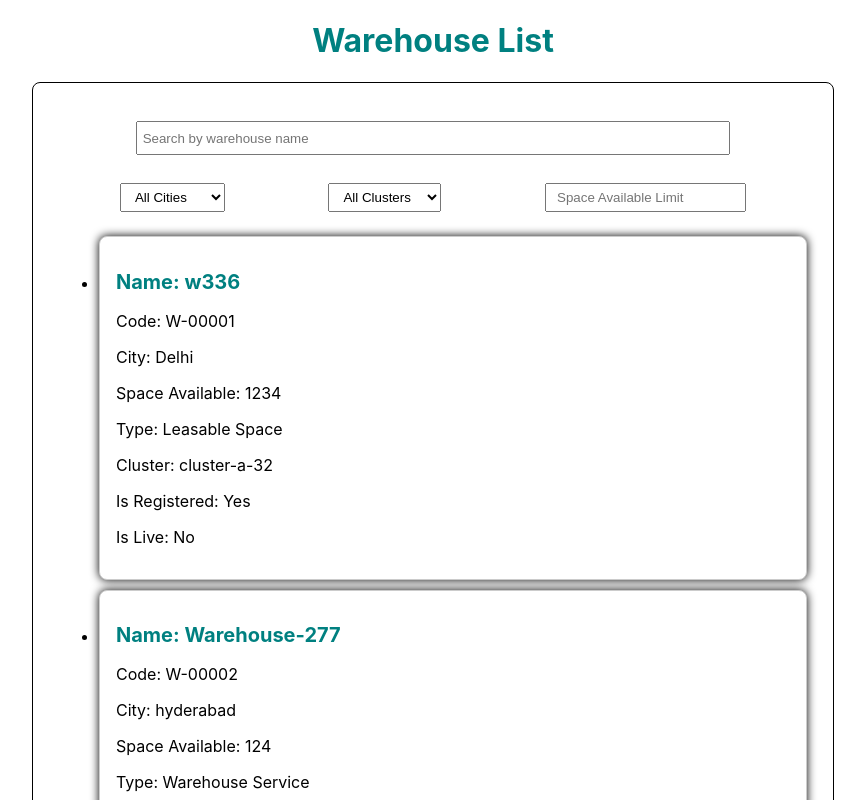
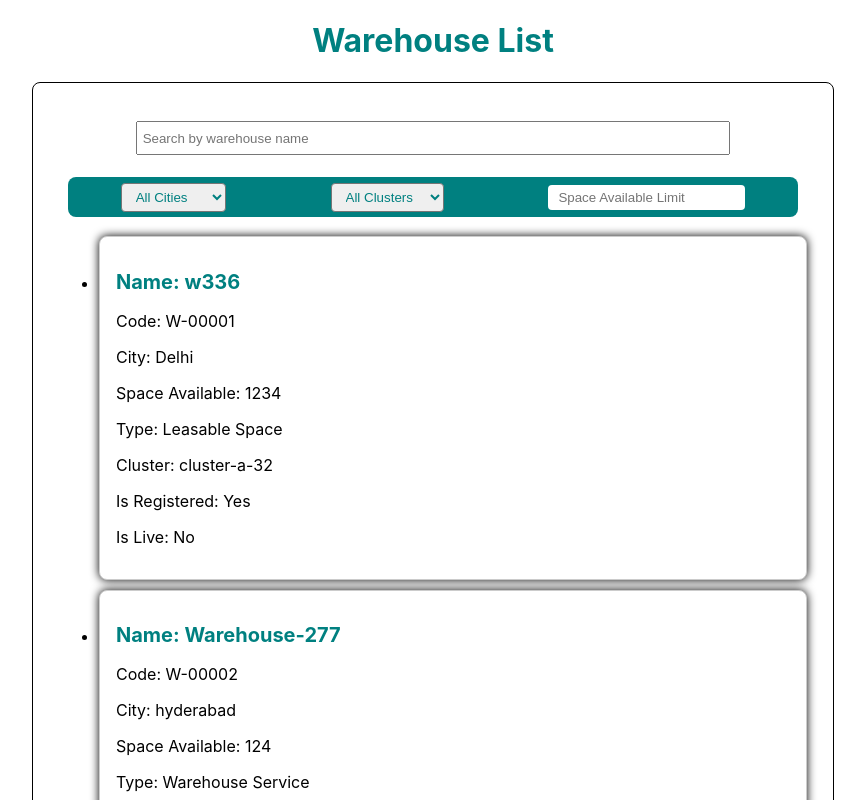
Before and after one commit to goguedukondal/warehouse-asg, a React (Create React App) app: page / in a window 1280 px wide. Shown: the top 800 px of the page, without its empty margins (207-1072 px from the left). Built offline with nearby package versions, Linux system fonts and the light colour scheme.

Commit message:
Update index.css

```diff
--- a/src/Pages/HomePage/index.css
+++ b/src/Pages/HomePage/index.css
@@ -1,10 +1,10 @@
-/* WarehouseCard.css */
+
 .warehouse-card {
     border: 1px solid #ccc;
     border-radius: 5px;
     padding: 16px;
     margin: 10px;
-    /* box-shadow: 0 2px 4px rgba(0, 0, 0, 0.1); */
+
     background-color: #fff;
     cursor: pointer;
     box-shadow: 0 0 10px black;
@@ -36,27 +36,35 @@
     align-items: center;
     margin: 1.2em;
     height: 2.5em;
+
   }
   .input-search{
     width: 80%;
     height: 70%;
     padding-left: 5px;
 
+
   }
   .input-search:hover{
     cursor: text;
+
   }
   .selection-container{
-    /* border: 1px solid green; */
+
     display: flex;
     justify-content: space-around;
     align-items: center;
     margin: 1.2em;
     height: 2.5em;
+    background-color: teal;
+    border-radius: 8px;
   }
   .city-selection{
     padding: 5px 10px;
     cursor: pointer;
+
+    border-radius: 4px;
+    color: teal;
   }
   .city-selection:hover{
     background-color: #f0f0f0;
@@ -64,12 +72,17 @@
   .cluster-selection{
     padding: 5px 10px;
     cursor: pointer;
+    border-radius: 4px;
+    color: teal;
   }
   .cluster-selection:hover{
     background-color: #f0f0f0;
   }
   .space{
     padding: 5px 10px;
+    border-radius: 4px;
+    border: none;
+    color: teal;
   }
   .warehouse-title{
    color: teal;
```
